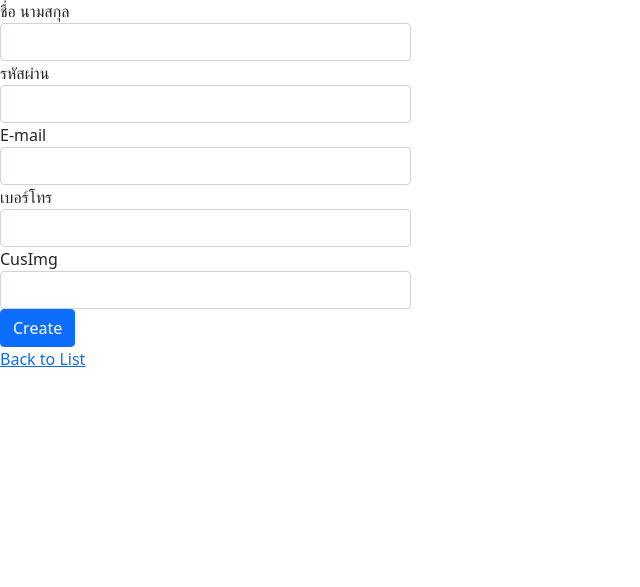
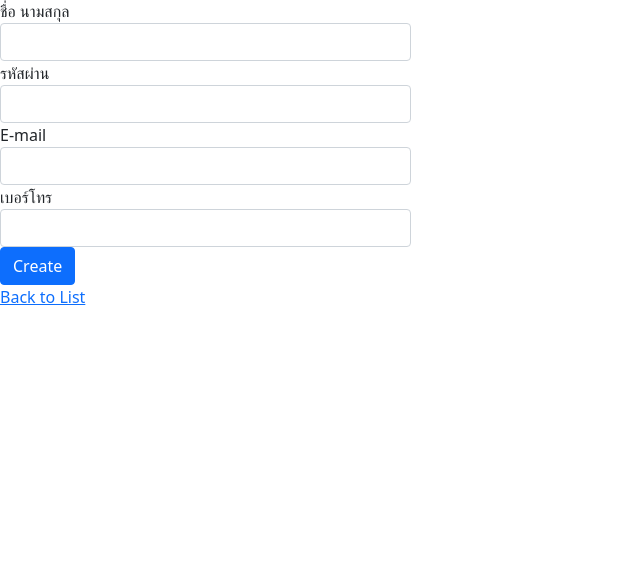
Before and after one commit to zazapalm3012/Buffet, an ASP.NET Core app: page /Home/Register in a window 1280 px wide. Shown: the part 119-706 px from the top of the page, without its empty margins (0-640 px from the left). Run offline with ASP.NET Core 8, Linux system fonts and the light colour scheme; style sheets or scripts are compiled from the project's sources.

Commit message:
register delete registerimg

```diff
--- a/Buffet/Views/Home/Register.cshtml
+++ b/Buffet/Views/Home/Register.cshtml
@@ -37,11 +37,6 @@
                 <span asp-validation-for="CusPhone" class="text-danger"></span>
             </div>
             <div class="form-group">
-                <label asp-for="CusImg" class="control-label"></label>
-                <input asp-for="CusImg" class="form-control" />
-                <span asp-validation-for="CusImg" class="text-danger"></span>
-            </div>
-            <div class="form-group">
                 <input type="submit" value="Create" class="btn btn-primary" />
             </div>
         </form>
--- a/Buffet/Views/Restaurant/Reserve.cshtml
+++ b/Buffet/Views/Restaurant/Reserve.cshtml
@@ -8,7 +8,6 @@
 @{
     CultureInfo us = new CultureInfo("en-US");
     string theDate;
-    //ถ้าไม่ได้ระบุวันให้เป็นวันปัจจุบัน
     if (ViewBag.theDate != null)
         theDate = ViewBag.theDate;
     else
```
Also changed, not shown: Buffet/Controllers/RestaurantController.cs (+9 -4 lines).
